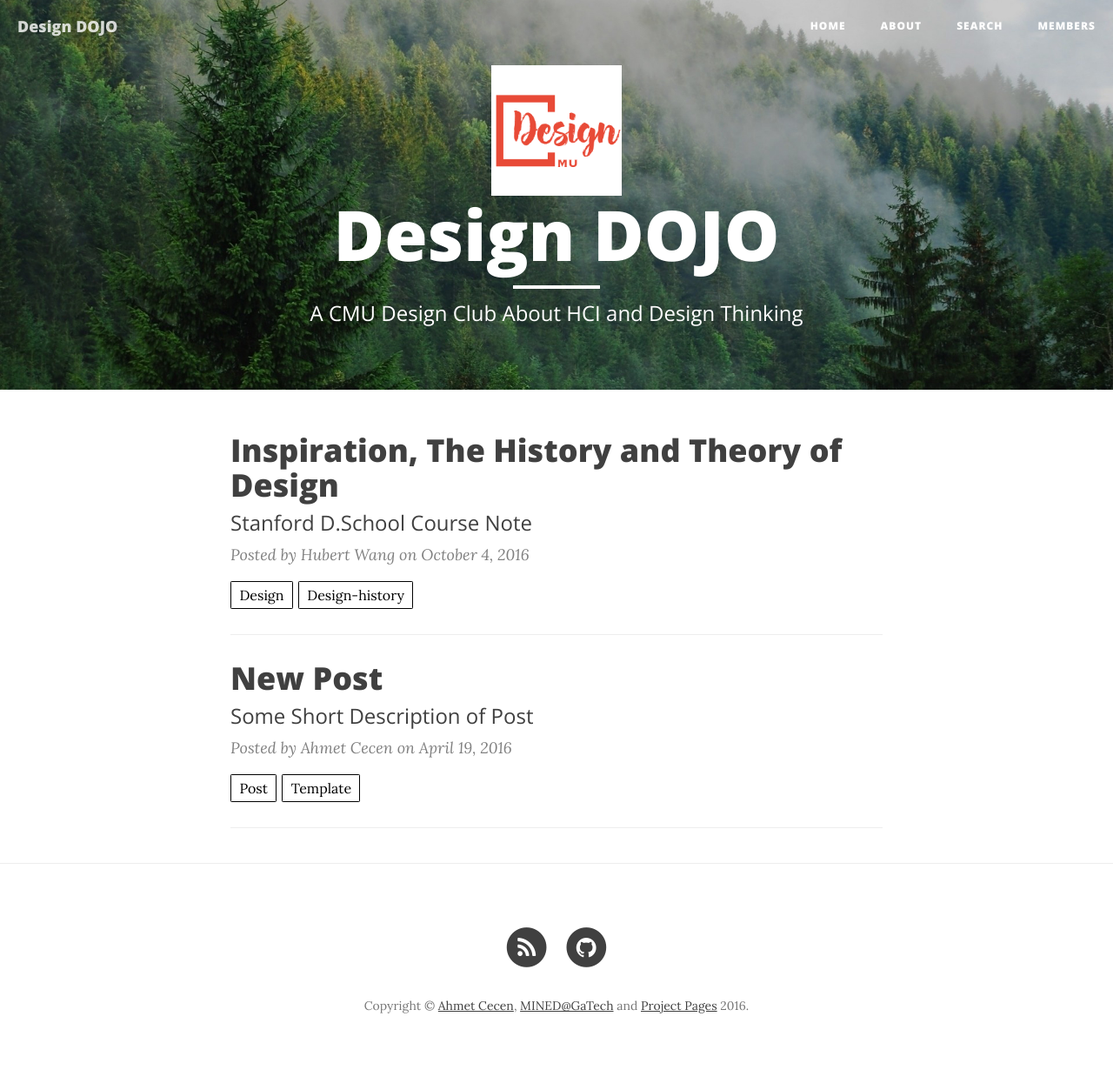
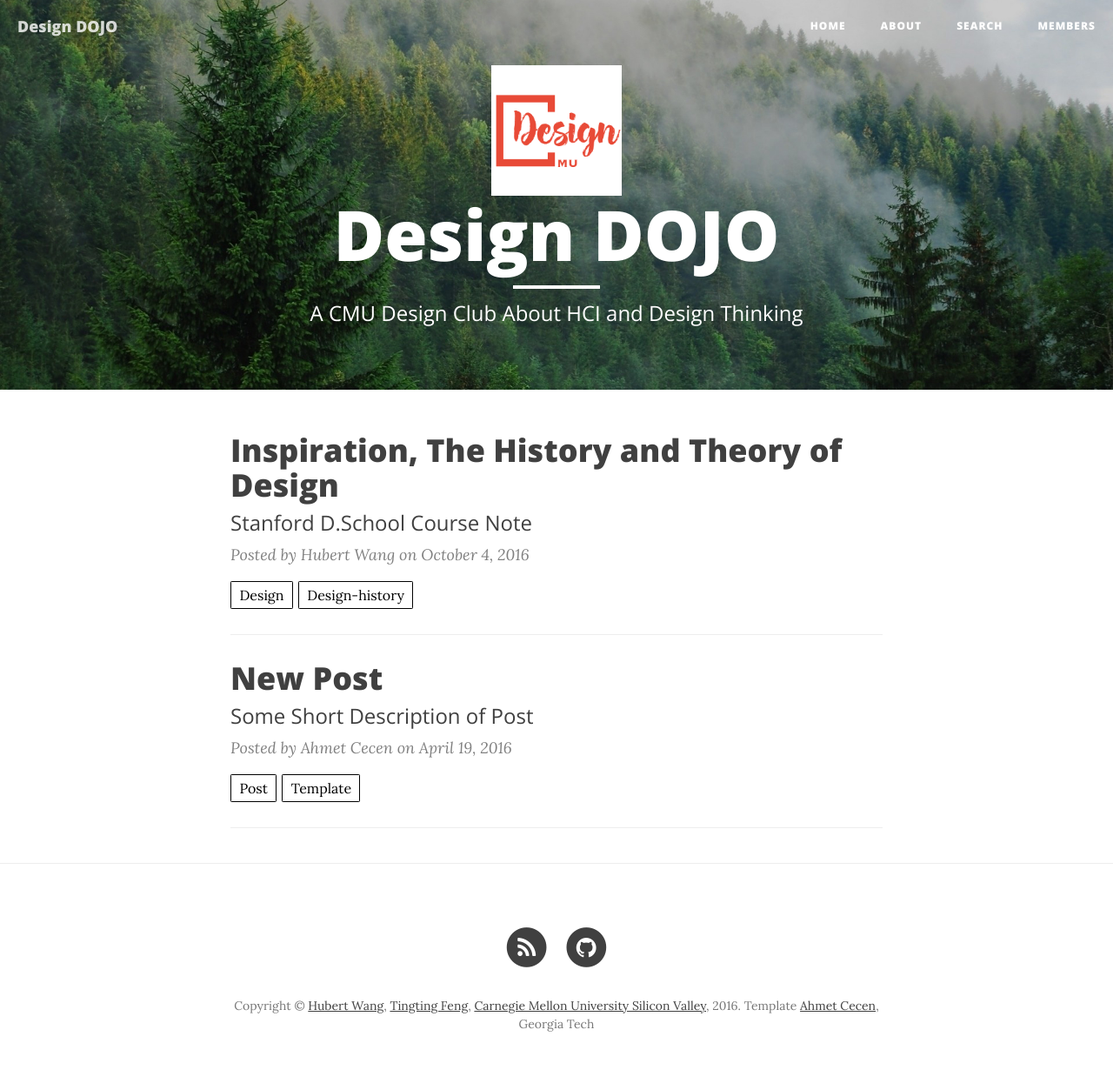
Before and after one commit to designdojo/designdojo.github.io, a Jekyll site: the page built from index.html, in a window 1280 px wide. Shown: the whole page at 87% size. Built offline with Jekyll 4.4.1, drawn with Linux system fonts in a browser that asks for light colours; nearby versions of some CDN libraries; the list of posts is cut into pages by our own code; before the commit the page ends 1232 px from its top, so only the background shows below that.

Commit message:
Add copy rights

```diff
--- a/_includes/footer.html
+++ b/_includes/footer.html
@@ -69,7 +69,7 @@
                     </li>
                     {% endif %}
                 </ul>
-                <p class="copyright text-muted"> Copyright © <a href="http://ahmetcecen.github.io/" target="_blank">Ahmet Cecen</a>,  <a href="http://mined.gatech.edu/" target="_blank">MINED@GaTech</a> and <a href="https://github.com/projectpages" target="_blank">Project Pages</a> 2016. </p>
+                <p class="copyright text-muted"> Copyright © <a href="http://mr-why.com"> Hubert Wang</a>, <a href="#">Tingting Feng</a>, <a href="https://www.cmu.edu/silicon-valley/">Carnegie Mellon University Silicon Valley</a>, 2016. Template <a href="http://ahmetcecen.github.io/" target="_blank">Ahmet Cecen</a>, Georgia Tech </p>
             </div>
         </div>
     </div>
```
